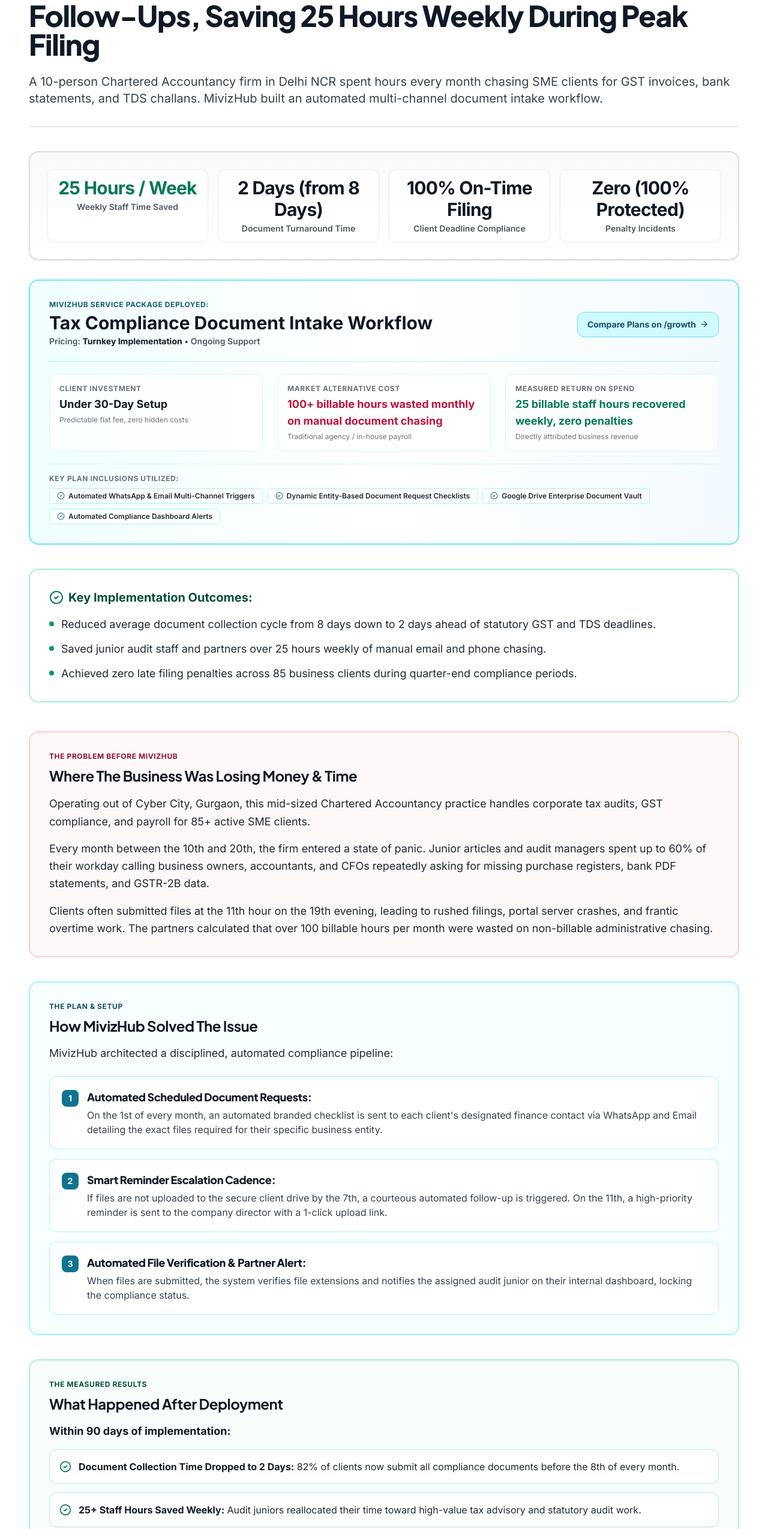
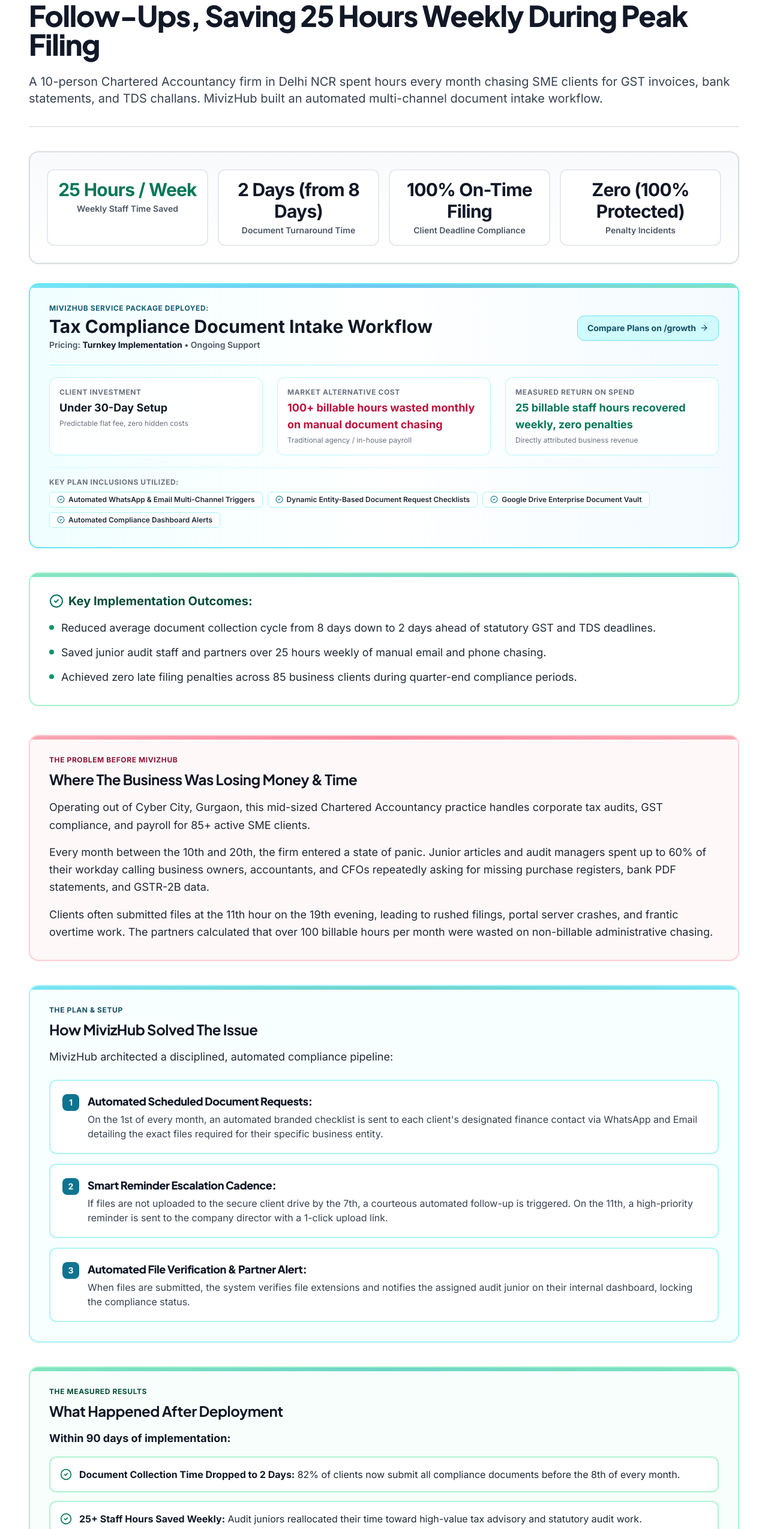
Before and after one commit to Rahullohar703/mivizhub-online, a React (Vite) app: page /casestudy/accounting-firm-gst-tax-workflow-automation in a window 1280 px wide. Shown: the part 248-2797 px from the top of the page at 60% size. Built offline with nearby package versions, Linux system fonts and the light colour scheme.

Commit message:
feat: add tactile hover animations, lifts, and glowing border effects to case study sections

```diff
--- a/src/pages/CaseStudyDetailPage.jsx
+++ b/src/pages/CaseStudyDetailPage.jsx
@@ -287,9 +287,10 @@
               whileInView={{ opacity: 1, y: 0 }}
               viewport={{ once: true }}
               transition={{ duration: 0.4, delay: idx * 0.08 }}
-              className="text-center p-3 rounded-xl bg-white/70 border border-gray-200/80 shadow-2xs hover:shadow-md transition-shadow"
+              whileHover={{ y: -4, scale: 1.03 }}
+              className="text-center p-3.5 rounded-xl bg-white border-2 border-gray-200/90 hover:border-cyan-500 shadow-2xs hover:shadow-lg hover:shadow-cyan-500/10 transition-all duration-300 cursor-default group"
             >
-              <span className={`text-2xl sm:text-3xl font-black block mb-1 tracking-tight ${stat.highlight ? "text-emerald-700" : "text-gray-900"}`}>
+              <span className={`text-2xl sm:text-3xl font-black block mb-1 tracking-tight group-hover:scale-105 transition-transform ${stat.highlight ? "text-emerald-700" : "text-gray-900 group-hover:text-cyan-800"}`}>
                 {stat.value}
               </span>
               <span className="text-xs sm:text-sm text-gray-600 font-semibold block leading-snug">
@@ -301,13 +302,16 @@
 
         {/* Service Plan & Transparent Investment Context */}
         {study.planTier && (
-          <div className="mb-10 bg-gradient-to-r from-cyan-50/80 via-white to-sky-50/80 border-2 border-cyan-300 rounded-2xl p-6 sm:p-8 shadow-sm">
+          <div className="group mb-10 bg-gradient-to-r from-cyan-50/80 via-white to-sky-50/80 border-2 border-cyan-300 hover:border-cyan-400 rounded-2xl p-6 sm:p-8 shadow-sm hover:shadow-xl hover:shadow-cyan-900/10 hover:-translate-y-1 transition-all duration-300 relative overflow-hidden">
+            {/* Top gradient highlight on hover */}
+            <div className="absolute top-0 left-0 right-0 h-1.5 bg-gradient-to-r from-cyan-400 via-sky-500 to-emerald-400 opacity-60 group-hover:opacity-100 transition-opacity" />
+
             <div className="flex flex-col sm:flex-row sm:items-center justify-between gap-4 pb-5 border-b border-cyan-200">
               <div>
                 <span className="text-xs font-bold uppercase tracking-wider text-cyan-800 block mb-1">
                   MivizHub Service Package Deployed:
                 </span>
-                <span className="text-2xl sm:text-3xl font-extrabold text-gray-900 block">
+                <span className="text-2xl sm:text-3xl font-extrabold text-gray-900 block group-hover:text-cyan-900 transition-colors">
                   {study.planTier.name}
                 </span>
                 <span className="text-sm font-semibold text-gray-600">
@@ -316,7 +320,7 @@
               </div>
               <Link
                 to="/growth"
-                className="inline-flex items-center gap-1.5 text-xs sm:text-sm font-bold text-cyan-900 bg-cyan-100 hover:bg-cyan-200 border border-cyan-300 px-4 py-2.5 rounded-xl transition-all shadow-sm self-start sm:self-auto shrink-0"
+                className="inline-flex items-center gap-1.5 text-xs sm:text-sm font-bold text-cyan-900 bg-cyan-100 hover:bg-cyan-200 border border-cyan-300 px-4 py-2.5 rounded-xl transition-all shadow-sm hover:shadow-md hover:scale-105 active:scale-95 self-start sm:self-auto shrink-0"
               >
                 <span>Compare Plans on /growth</span>
                 <ArrowRight size={15} />
@@ -324,17 +328,17 @@
             </div>
 
             <div className="grid grid-cols-1 sm:grid-cols-3 gap-6 pt-5 text-left">
-              <div className="bg-white/80 p-4 rounded-xl border border-cyan-100">
+              <div className="bg-white/90 p-4 rounded-xl border border-cyan-200/80 hover:border-cyan-400 hover:shadow-md hover:-translate-y-1 transition-all duration-300 cursor-default">
                 <span className="text-xs text-gray-500 font-bold uppercase tracking-wider block mb-1">Client Investment</span>
                 <span className="text-base sm:text-lg font-extrabold text-gray-900 block">{study.planTier.totalInvestment || study.planTier.price}</span>
                 <span className="text-xs text-gray-500 mt-1 block">Predictable flat fee, zero hidden costs</span>
               </div>
-              <div className="bg-white/80 p-4 rounded-xl border border-cyan-100">
+              <div className="bg-white/90 p-4 rounded-xl border border-cyan-200/80 hover:border-rose-300 hover:shadow-md hover:-translate-y-1 transition-all duration-300 cursor-default">
                 <span className="text-xs text-gray-500 font-bold uppercase tracking-wider block mb-1">Market Alternative Cost</span>
                 <span className="text-base sm:text-lg font-extrabold text-rose-700 block">{study.planTier.marketAlternative}</span>
                 <span className="text-xs text-gray-500 mt-1 block">Traditional agency / in-house payroll</span>
               </div>
-              <div className="bg-white/80 p-4 rounded-xl border border-cyan-100">
+              <div className="bg-white/90 p-4 rounded-xl border border-cyan-200/80 hover:border-emerald-400 hover:shadow-md hover:-translate-y-1 transition-all duration-300 cursor-default">
                 <span className="text-xs text-gray-500 font-bold uppercase tracking-wider block mb-1">Measured Return on Spend</span>
                 <span className="text-base sm:text-lg font-extrabold text-emerald-700 block">{study.planTier.roiMultiple}</span>
                 <span className="text-xs text-gray-500 mt-1 block">Directly attributed business revenue</span>
@@ -348,7 +352,7 @@
                 </span>
                 <div className="flex flex-wrap gap-2">
                   {study.planTier.planFeatures.map((feat, fIdx) => (
-                    <span key={fIdx} className="text-xs font-semibold bg-white text-gray-800 px-3 py-1 rounded-md border border-cyan-200 flex items-center gap-1.5 shadow-2xs">
+                    <span key={fIdx} className="text-xs font-semibold bg-white hover:bg-cyan-50 text-gray-800 hover:text-cyan-900 px-3 py-1 rounded-md border border-cyan-200 hover:border-cyan-400 flex items-center gap-1.5 shadow-2xs hover:scale-105 transition-all cursor-default">
                       <CheckCircle2 size={13} className="text-cyan-700" /> {feat}
                     </span>
                   ))}
@@ -360,14 +364,15 @@
 
         {/* Executive Summary Takeaways (Featured Snippet Optimized) */}
         {study.keyTakeaways && (
-          <div className="mb-12 bg-white border-2 border-emerald-200 rounded-2xl p-6 sm:p-8 shadow-sm">
+          <div className="group mb-12 bg-white border-2 border-emerald-200 hover:border-emerald-400 rounded-2xl p-6 sm:p-8 shadow-sm hover:shadow-xl hover:shadow-emerald-900/10 hover:-translate-y-1 transition-all duration-300 relative overflow-hidden">
+            <div className="absolute top-0 left-0 right-0 h-1.5 bg-gradient-to-r from-emerald-400 to-teal-500 opacity-60 group-hover:opacity-100 transition-opacity" />
             <div className="flex items-center gap-2 mb-4 text-emerald-900 font-extrabold text-lg sm:text-xl">
-              <CheckCircle2 size={24} className="text-emerald-700" />
+              <CheckCircle2 size={24} className="text-emerald-700 group-hover:scale-110 transition-transform" />
               <span>Key Implementation Outcomes:</span>
             </div>
             <ul className="space-y-3">
               {study.keyTakeaways.map((takeaway, tIdx) => (
-                <li key={tIdx} className="flex items-start gap-3 text-base sm:text-lg text-gray-800">
+                <li key={tIdx} className="flex items-start gap-3 text-base sm:text-lg text-gray-800 hover:text-gray-950 transition-colors">
                   <span className="w-2 h-2 rounded-full bg-emerald-600 shrink-0 mt-2.5" />
                   <span className="leading-relaxed">{takeaway}</span>
                 </li>
@@ -385,12 +390,15 @@
             whileInView={{ opacity: 1, y: 0 }}
             viewport={{ once: true, margin: "-40px" }}
             transition={{ duration: 0.5 }}
-            className="bg-rose-50/50 border-2 border-rose-200 rounded-2xl p-6 sm:p-8"
+            className="group relative bg-rose-50/50 hover:bg-rose-50/70 border-2 border-rose-200 hover:border-rose-400 rounded-2xl p-6 sm:p-8 shadow-sm hover:shadow-xl hover:shadow-rose-900/10 hover:-translate-y-1 transition-all duration-300 overflow-hidden"
           >
+            {/* Top vibrant accent stripe */}
+            <div className="absolute top-0 left-0 right-0 h-1.5 bg-gradient-to-r from-rose-400 via-rose-500 to-rose-400 opacity-60 group-hover:opacity-100 transition-opacity" />
+
             <span className="text-xs font-bold uppercase tracking-wider text-rose-900 block mb-2">
               The Problem Before MivizHub
             </span>
-            <h2 className="text-2xl font-bold text-gray-900 mb-4">
+            <h2 className="text-2xl font-bold text-gray-900 group-hover:text-rose-950 transition-colors mb-4">
               Where The Business Was Losing Money & Time
             </h2>
             <div className="text-gray-800 leading-relaxed text-base sm:text-lg space-y-4 font-normal">
@@ -414,12 +422,15 @@
                 whileInView={{ opacity: 1, y: 0 }}
                 viewport={{ once: true, margin: "-40px" }}
                 transition={{ duration: 0.5 }}
-                className="bg-cyan-50/40 border-2 border-cyan-200 rounded-2xl p-6 sm:p-8"
+                className="group relative bg-cyan-50/40 hover:bg-cyan-50/60 border-2 border-cyan-200 hover:border-cyan-400 rounded-2xl p-6 sm:p-8 shadow-sm hover:shadow-xl hover:shadow-cyan-900/10 hover:-translate-y-1 transition-all duration-300 overflow-hidden"
               >
+                {/* Top vibrant accent stripe */}
+                <div className="absolute top-0 left-0 right-0 h-1.5 bg-gradient-to-r from-cyan-400 via-teal-500 to-cyan-400 opacity-60 group-hover:opacity-100 transition-opacity" />
+
                 <span className="text-xs font-bold uppercase tracking-wider text-cyan-900 block mb-2">
                   The Plan & Setup
                 </span>
-                <h2 className="text-2xl font-bold text-gray-900 mb-4">
+                <h2 className="text-2xl font-bold text-gray-900 group-hover:text-cyan-950 transition-colors mb-4">
                   How MivizHub Solved The Issue
                 </h2>
                 {intro && (
@@ -429,13 +440,16 @@
                 )}
                 <div className="space-y-4">
                   {items.map((item, idx) => (
-                    <div key={idx} className="bg-white/90 border border-cyan-200/90 rounded-xl p-4 sm:p-5 shadow-2xs">
+                    <div
+                      key={idx}
+                      className="group/item bg-white/95 border-2 border-cyan-200/90 hover:border-cyan-500 rounded-xl p-4 sm:p-5 shadow-2xs hover:shadow-lg hover:shadow-cyan-500/10 hover:-translate-y-1 hover:bg-white transition-all duration-300 cursor-default"
+                    >
                       <div className="flex items-start gap-3.5">
-                        <span className="flex items-center justify-center w-7 h-7 rounded-lg bg-cyan-700 text-white font-extrabold text-sm shrink-0 mt-0.5 shadow-xs">
+                        <span className="flex items-center justify-center w-7 h-7 rounded-lg bg-cyan-700 text-white font-extrabold text-sm shrink-0 mt-0.5 shadow-xs group-hover/item:scale-110 group-hover/item:bg-cyan-600 transition-all duration-200">
                           {item.number}
                         </span>
                         <div className="flex-1 space-y-1">
-                          <h3 className="font-extrabold text-gray-900 text-base sm:text-lg">
+                          <h3 className="font-extrabold text-gray-900 group-hover/item:text-cyan-800 text-base sm:text-lg transition-colors">
                             {renderInlineMarkdown(item.title)}
                           </h3>
                           {item.body && (
@@ -461,12 +475,15 @@
                 whileInView={{ opacity: 1, y: 0 }}
                 viewport={{ once: true, margin: "-40px" }}
                 transition={{ duration: 0.5 }}
-                className="bg-emerald-50/40 border-2 border-emerald-200 rounded-2xl p-6 sm:p-8"
+                className="group relative bg-emerald-50/40 hover:bg-emerald-50/60 border-2 border-emerald-200 hover:border-emerald-400 rounded-2xl p-6 sm:p-8 shadow-sm hover:shadow-xl hover:shadow-emerald-900/10 hover:-translate-y-1 transition-all duration-300 overflow-hidden"
               >
+                {/* Top vibrant accent stripe */}
+                <div className="absolute top-0 left-0 right-0 h-1.5 bg-gradient-to-r from-emerald-400 via-teal-500 to-emerald-400 opacity-60 group-hover:opacity-100 transition-opacity" />
+
                 <span className="text-xs font-bold uppercase tracking-wider text-emerald-900 block mb-2">
                   The Measured Results
                 </span>
-                <h2 className="text-2xl font-bold text-gray-900 mb-4">
+                <h2 className="text-2xl font-bold text-gray-900 group-hover:text-emerald-950 transition-colors mb-4">
                   What Happened After Deployment
                 </h2>
                 {intro && (
@@ -476,9 +493,12 @@
                 )}
                 <div className="space-y-3.5">
                   {items.map((itemText, idx) => (
-                    <div key={idx} className="flex items-start gap-3 bg-white/90 border border-emerald-200/90 rounded-xl p-4 shadow-2xs">
-                      <CheckCircle2 size={20} className="text-emerald-700 shrink-0 mt-0.5" />
-                      <div className="text-sm sm:text-base text-gray-800 leading-relaxed flex-1 font-normal">
+                    <div
+                      key={idx}
+                      className="group/res flex items-start gap-3 bg-white/95 border-2 border-emerald-200/90 hover:border-emerald-500 rounded-xl p-4 shadow-2xs hover:shadow-lg hover:shadow-emerald-500/10 hover:-translate-y-1 hover:bg-white transition-all duration-300 cursor-default"
+                    >
+                      <CheckCircle2 size={20} className="text-emerald-700 shrink-0 mt-0.5 group-hover/res:scale-125 group-hover/res:text-emerald-600 transition-all duration-200" />
+                      <div className="text-sm sm:text-base text-gray-800 group-hover/res:text-gray-950 leading-relaxed flex-1 font-normal transition-colors">
                         {renderInlineMarkdown(itemText)}
                       </div>
                     </div>
@@ -494,9 +514,10 @@
             whileInView={{ opacity: 1, scale: 1 }}
             viewport={{ once: true }}
             transition={{ duration: 0.5 }}
-            className="bg-gray-100 border-2 border-gray-300 rounded-2xl p-6 sm:p-8"
+            className="group bg-gradient-to-br from-gray-50 to-gray-100 border-2 border-gray-300 hover:border-cyan-500 rounded-2xl p-6 sm:p-8 shadow-sm hover:shadow-2xl hover:shadow-cyan-900/10 hover:-translate-y-1 transition-all duration-300 relative overflow-hidden"
           >
-            <Quote className="text-gray-400 mb-3" size={32} />
+            <div className="absolute top-0 left-0 right-0 h-1.5 bg-gradient-to-r from-cyan-500 to-indigo-500 opacity-0 group-hover:opacity-100 transition-opacity" />
+            <Quote className="text-gray-400 group-hover:text-cyan-700 mb-3 transition-colors group-hover:scale-110 duration-200" size={32} />
             <p className="text-base sm:text-lg text-gray-900 font-medium italic leading-relaxed mb-4">
               "{study.quote.text}"
             </p>
@@ -507,7 +528,7 @@
           </motion.div>
 
           {/* Active Capabilities Box */}
-          <div className="bg-white border-2 border-gray-200 rounded-xl p-6">
+          <div className="group bg-white border-2 border-gray-200 hover:border-gray-300 rounded-xl p-6 shadow-sm hover:shadow-lg transition-all duration-300">
             <h3 className="text-xs font-bold uppercase tracking-wider text-gray-500 mb-3">
               Tools & Setup Put In Place For This Client:
             </h3>
@@ -515,7 +536,7 @@
               {study.technologiesUsed.map((tech, idx) => (
                 <span
                   key={idx}
-                  className="text-sm bg-gray-100 border border-gray-300 text-gray-800 px-3 py-1.5 rounded-lg flex items-center gap-2 font-medium"
+                  className="text-sm bg-gray-100 hover:bg-emerald-50 border border-gray-300 hover:border-emerald-400 text-gray-800 hover:text-emerald-950 px-3 py-1.5 rounded-lg flex items-center gap-2 font-medium hover:scale-105 hover:-translate-y-0.5 hover:shadow-xs transition-all duration-200 cursor-default"
                 >
                   <CheckCircle2 size={16} className="text-emerald-700" />
                   {tech}
@@ -542,7 +563,7 @@
                 return (
                   <div
                     key={idx}
-                    className="border-2 border-gray-200 rounded-xl overflow-hidden bg-white shadow-sm"
+                    className="border-2 border-gray-200 hover:border-cyan-400 rounded-xl overflow-hidden bg-white shadow-sm hover:shadow-md hover:-translate-y-0.5 transition-all duration-200"
                   >
                     <button
                       onClick={() => setActiveFaq(isOpen ? null : idx)}
@@ -568,7 +589,7 @@
         )}
 
         {/* Call to Action Box */}
-        <div className="mt-16 bg-[#f8fafc] border-2 border-gray-300 rounded-2xl p-8 sm:p-10 text-center">
+        <div className="mt-16 bg-[#f8fafc] border-2 border-gray-300 hover:border-cyan-500 rounded-2xl p-8 sm:p-10 text-center shadow-sm hover:shadow-2xl hover:shadow-cyan-900/10 hover:-translate-y-1 transition-all duration-300">
           <div className="max-w-xl mx-auto">
             <h3 className="text-2xl sm:text-3xl font-extrabold text-gray-900 mb-3">
               Want Similar Results For Your Business?
```
Also changed, not shown: src/pages/CaseStudyPage.jsx (+10 -10 lines).
